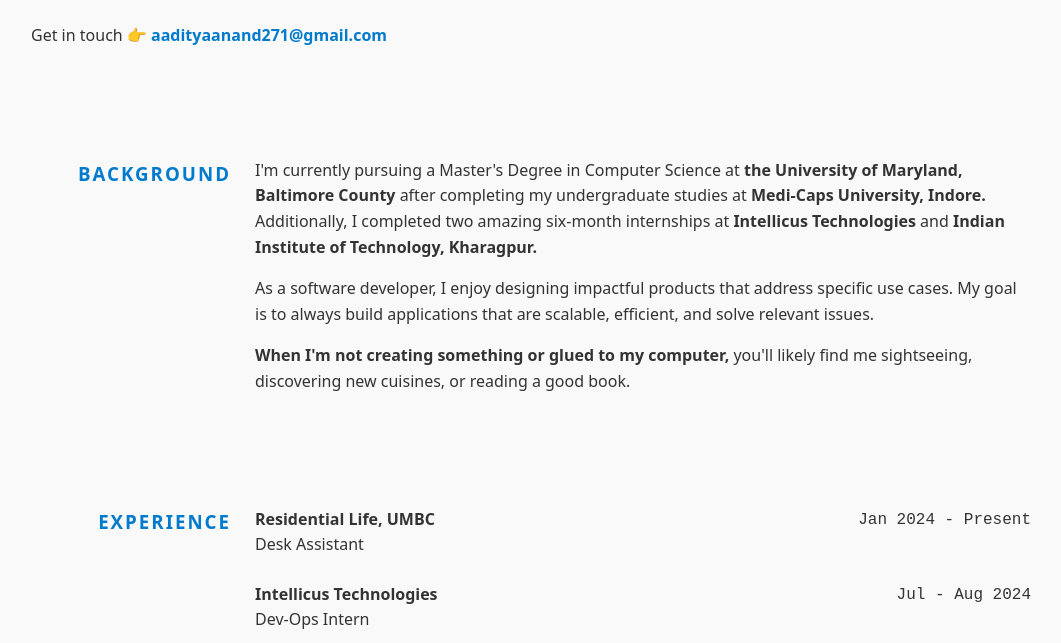
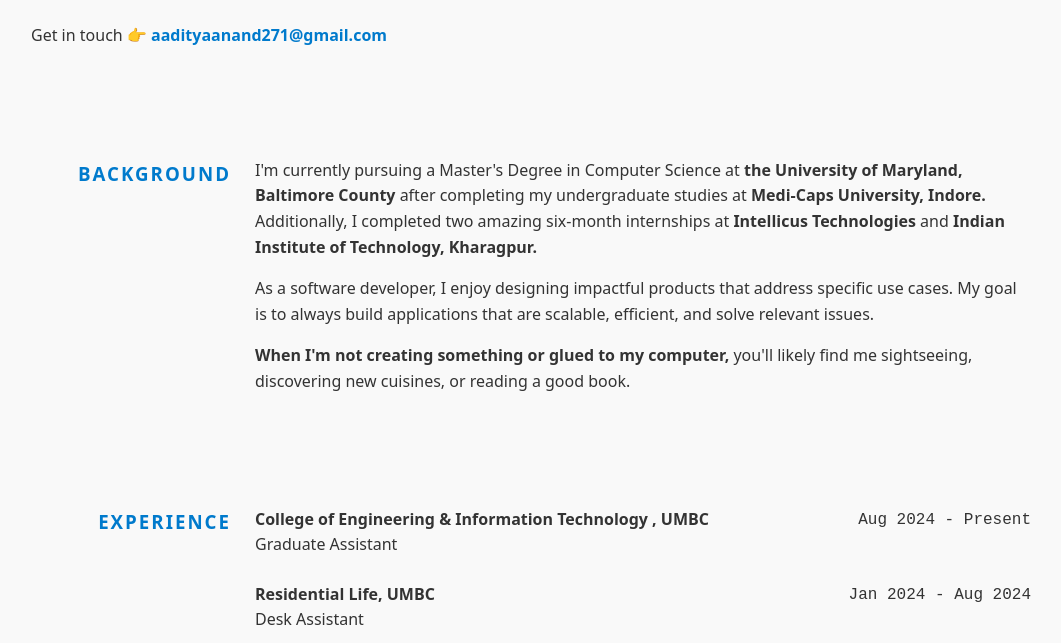
Before and after one commit to AadityaAnand/version1, a plain HTML site: page index.html in a window 1280 px wide. Shown: the part 309-952 px from the top of the page, without its empty margins (109-1170 px from the left). Drawn offline with Linux system fonts and the light colour scheme.

Commit message:
Add files via upload

```diff
--- a/index.html
+++ b/index.html
@@ -42,11 +42,20 @@
             <div class="experience-content">
                 <div class="experience-item">
                     <div class="experience-left">
+                        <strong>College of Engineering & Information Technology , UMBC</strong>
+                        <p>Graduate Assistant</p>
+                    </div>
+                    <div class="experience-right">
+                        <p>Aug 2024 - Present</p>
+                    </div>
+                </div>
+                <div class="experience-item">
+                    <div class="experience-left">
                         <strong>Residential Life, UMBC</strong>
                         <p>Desk Assistant</p>
                     </div>
                     <div class="experience-right">
-                        <p>Jan 2024 - Present</p>
+                        <p>Jan 2024 - Aug 2024</p>
                     </div>
                 </div>
                 <div class="experience-item">
@@ -86,7 +95,7 @@
                     </div>
                 </div>
                 <div class="resume-link">
-                    <a href="AadityaAnand_Resume_official.pdf" target="_blank">View My Resume <span class="arrow">→</span></a>
+                    <a href="AadityaAnandResume.pdf" target="_blank">View My Resume <span class="arrow">→</span></a>
                 </div>
             </div>
         </div>
```
Also changed, not shown: 1 other file.
